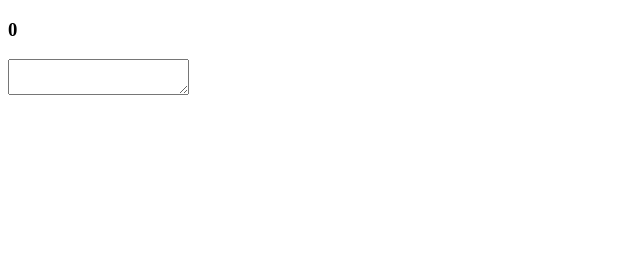
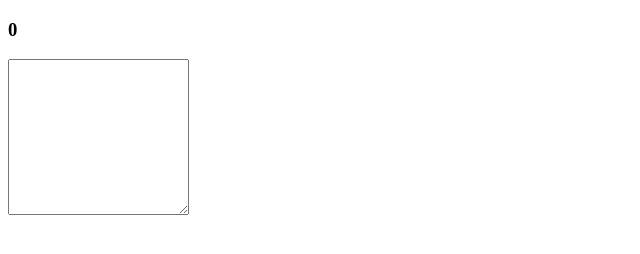
Before and after one commit to acciojob/gre-essay-tool-Priyanshuahuja72, a website: page main.html in a window 1280 px wide. Shown: the whole page, without its empty margins (0-640 px from the left). Drawn offline with Linux system fonts and the light colour scheme.

Commit message:
created a submission

```diff
--- a/main.html
+++ b/main.html
@@ -8,7 +8,7 @@
 
 <body>
 	<h3 id = "wordCount">0</h3>
-	<textarea id = "evaluatedText" ></textarea>
+	<textarea id = "evaluatedText" rows = 10 ></textarea>
 	<!-- the entire body must be written by student -->
     <script type="text/javascript" src="./script.js">
 </script>
```
